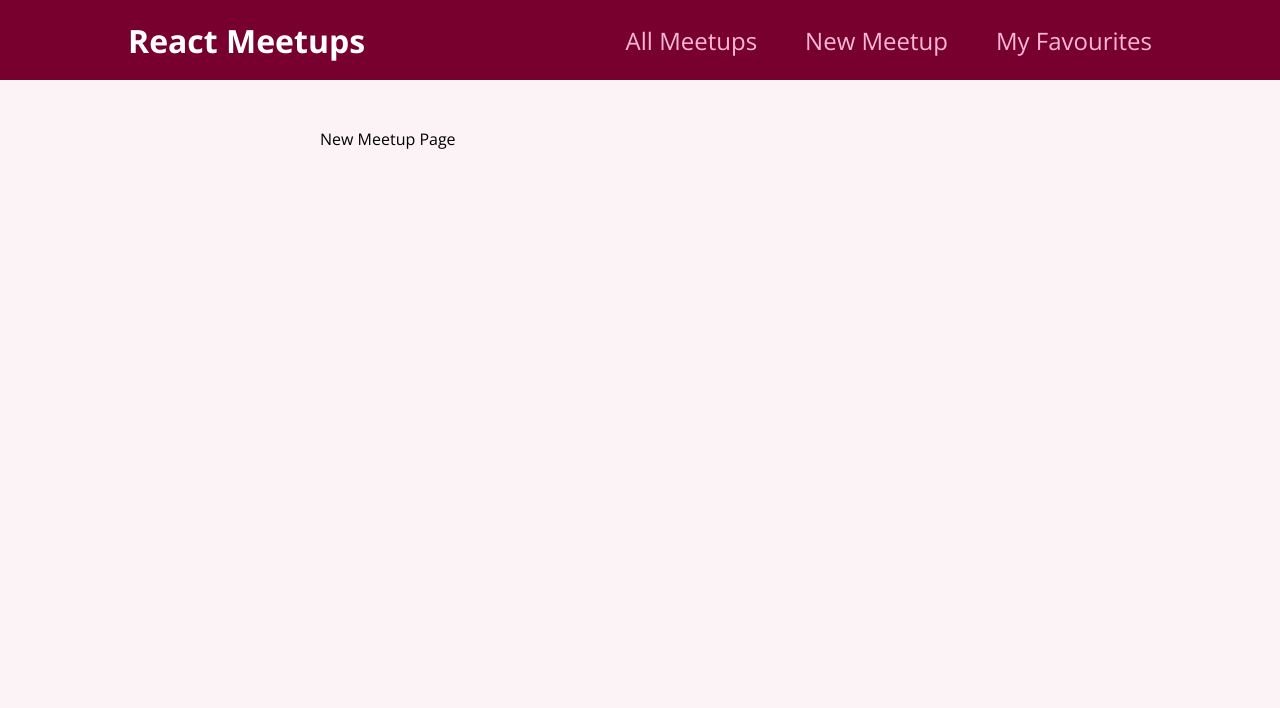
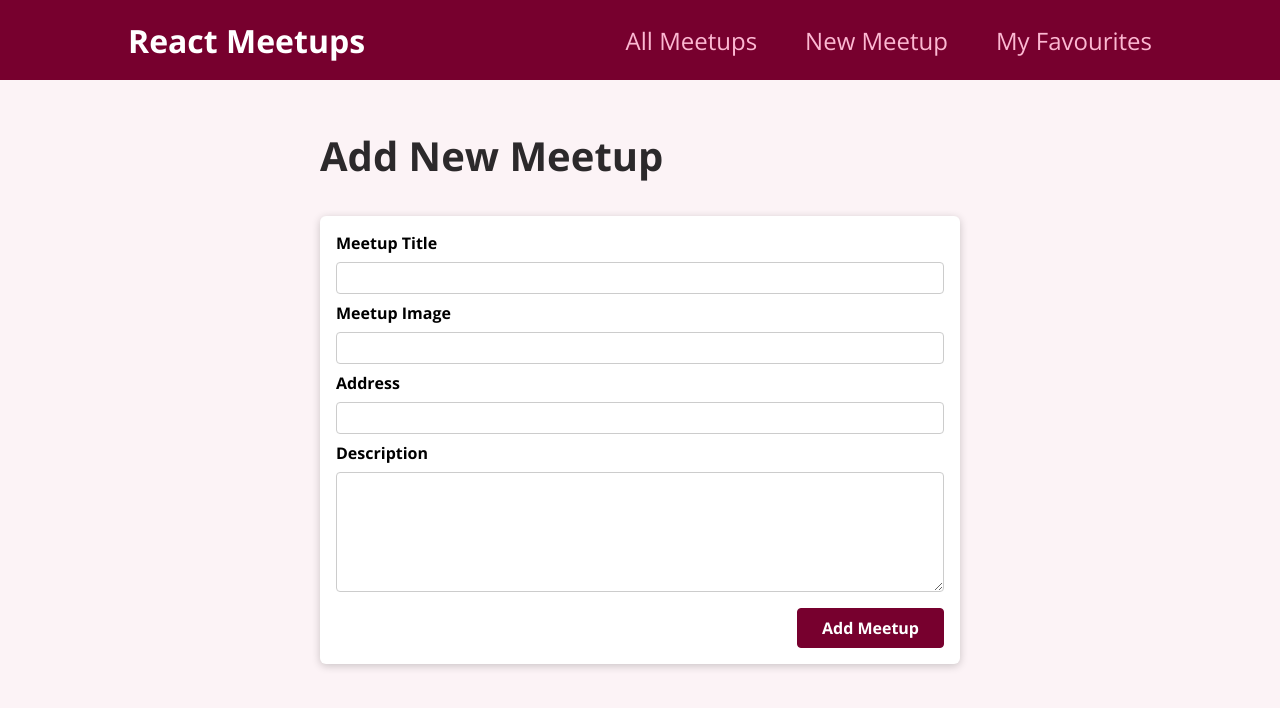
Before and after one commit to benzps01/react_training, a React (Create React App) app: page /new-meetup in a window 1280 px wide. Shown: the top 708 px of the page. Built offline with nearby package versions, Linux system fonts and the light colour scheme.

Commit message:
included meetup form

```diff
--- a/src/pages/NewMeetup.js
+++ b/src/pages/NewMeetup.js
@@ -1,5 +1,12 @@
+import NewMeetupForm from "../components/meetups/NewMeetupForm";
+
 function NewMeetupPage() {
-  return <div>New Meetup Page</div>;
+  return (
+    <section>
+      <h1>Add New Meetup</h1>
+      <NewMeetupForm />
+    </section>
+  );
 }
 
 export default NewMeetupPage;
```
